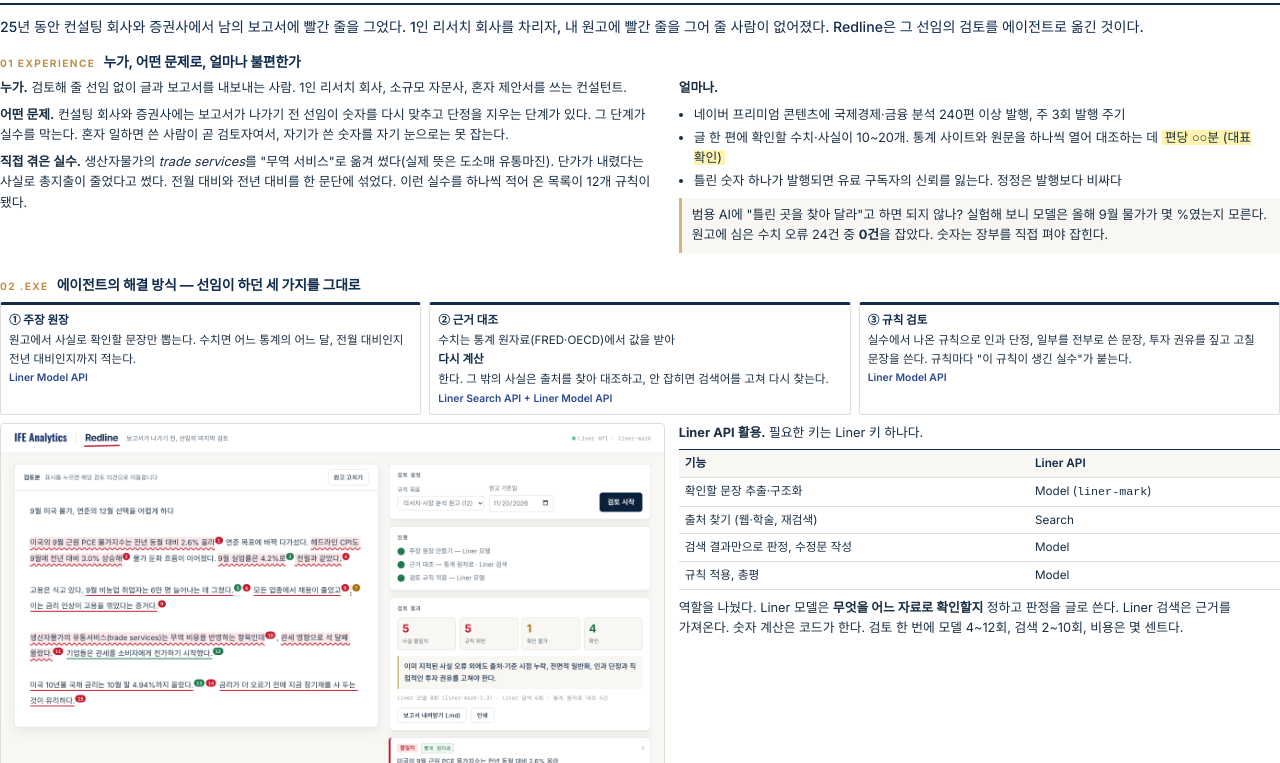
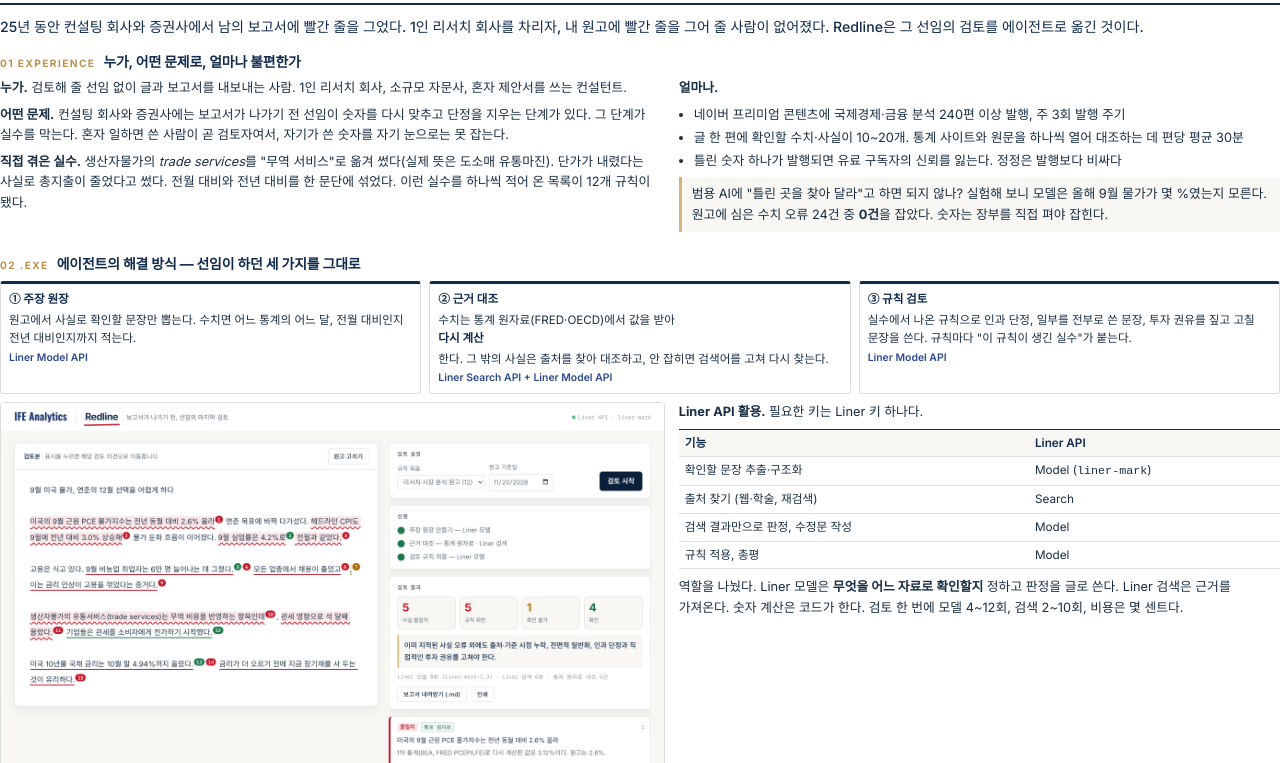
Before and after one commit to IFEAnalytics/redline, a plain HTML site: page docs/plan.html in a window 1280 px wide. Shown: the part 37-800 px from the top of the page. Drawn offline with Linux system fonts and the light colour scheme.

Commit message:
기획서: 편당 검토 시간 30분 반영, 여성 목소리 견본 3종 추가
Co-Authored-By: Claude Fable 5.2 <noreply@anthropic.com>
Claude-Session: https://claude.ai/code/session_01Hsb1Zqs2nKm49MCUT2EsYw

```diff
--- a/docs/plan.html
+++ b/docs/plan.html
@@ -45,7 +45,7 @@ footer{margin-top:8px;font-size:7.6pt;color:#8a96a1;border-top:1px solid #dcdedb
 <p><b>얼마나.</b></p>
 <ul>
 <li>네이버 프리미엄 콘텐츠에 국제경제·금융 분석 240편 이상 발행, 주 3회 발행 주기</li>
-<li>글 한 편에 확인할 수치·사실이 10~20개. 통계 사이트와 원문을 하나씩 열어 대조하는 데 <span class="todo">편당 ○○분 (대표 확인)</span></li>
+<li>글 한 편에 확인할 수치·사실이 10~20개. 통계 사이트와 원문을 하나씩 열어 대조하는 데 편당 평균 30분</li>
 <li>틀린 숫자 하나가 발행되면 유료 구독자의 신뢰를 잃는다. 정정은 발행보다 비싸다</li>
 </ul>
 <div class="box">범용 AI에 "틀린 곳을 찾아 달라"고 하면 되지 않나? 실험해 보니 모델은 올해 9월 물가가 몇 %였는지 모른다. 원고에 심은 수치 오류 24건 중 <b>0건</b>을 잡았다. 숫자는 장부를 직접 펴야 잡힌다.</div>
```
Also changed, not shown: 5 other files.
